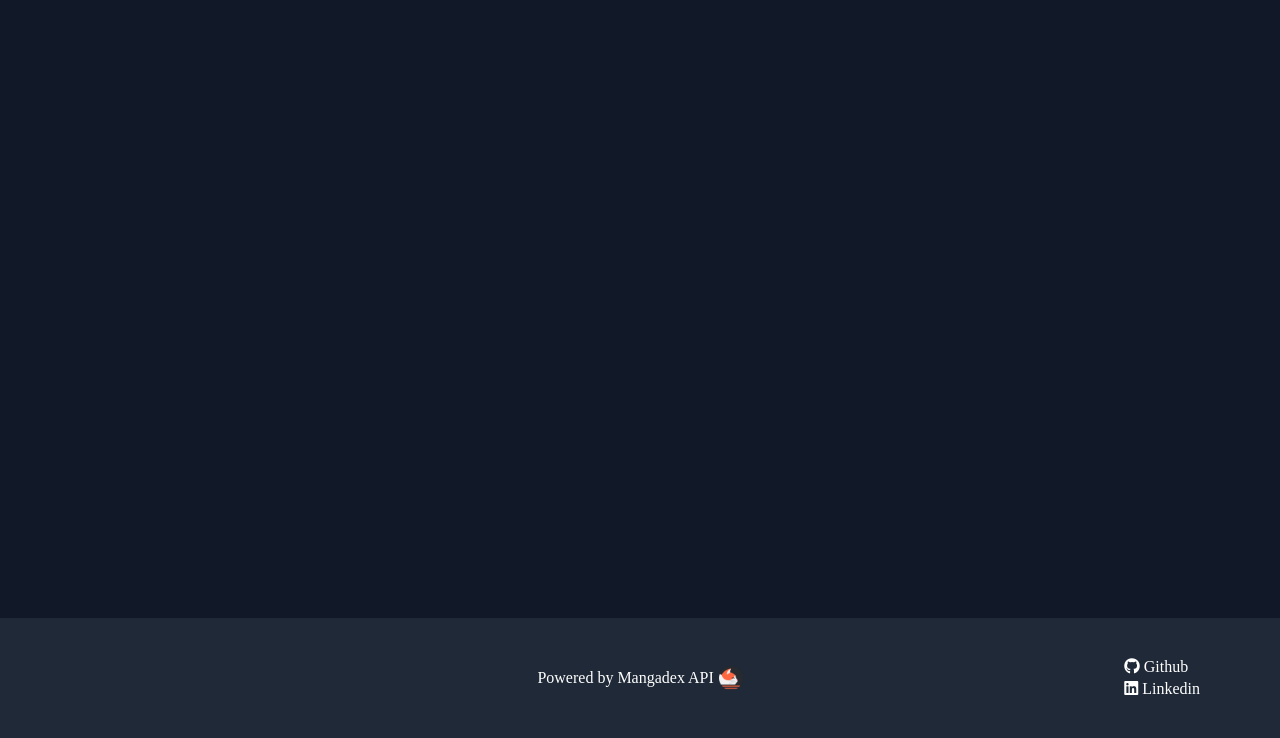
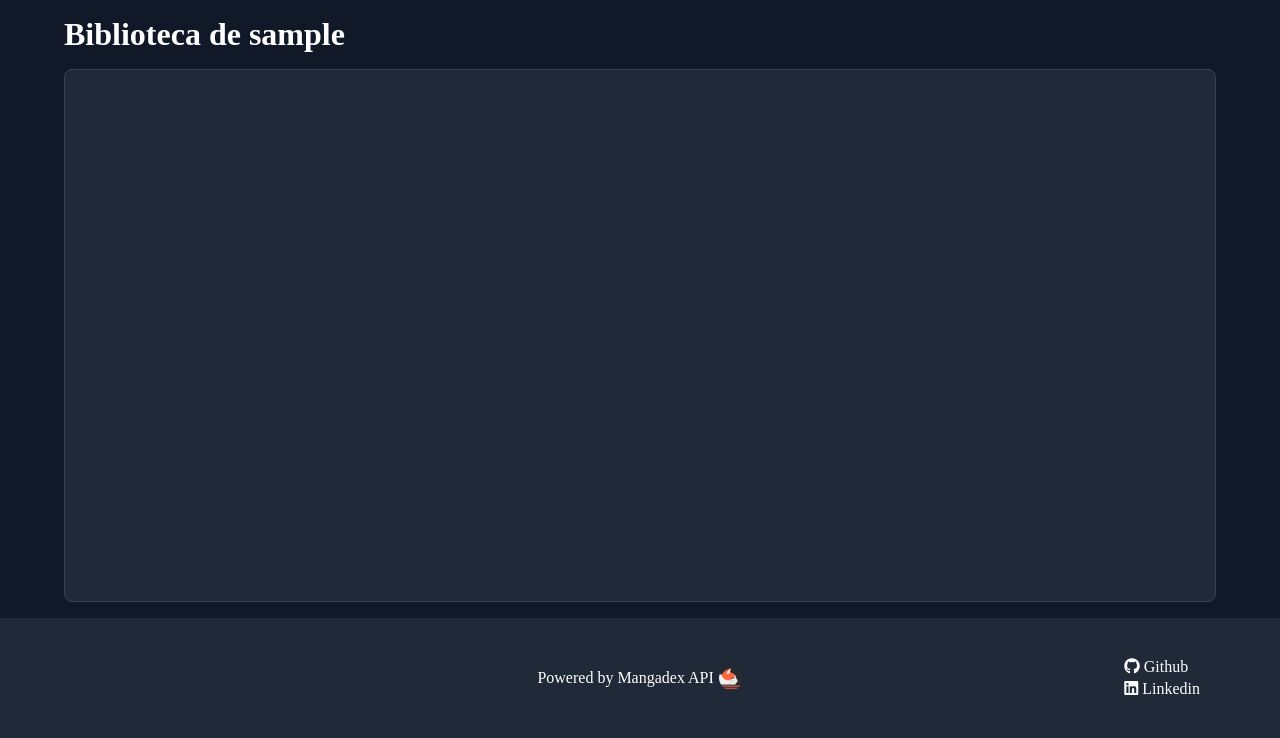
Before and after one commit to ZagZx/manga-and-chips, a Flask app: page /user/library in a window 1280 px wide. Shown: the part 62-800 px from the top of the page. Run offline with Flask 3, Linux system fonts and the light colour scheme; the visitor is signed in with stand-in values (Sample User, id 1); parts of the project's set-up code (start-up, migrations or seed data) failed here and were passed over.

Commit message:
design horroroso da biblioteca & informações na página inicial

```diff
--- a/app/routes/user/library.py
+++ b/app/routes/user/library.py
@@ -15,7 +15,9 @@ def library_view():
 
     mangas = []
 
-    # trava a rota pois faz a requisição do manga_data de todos os mangás ao chamar o manga.title
+    # isso trava a rota porque toda vez que chama o manga.title
+    # solução: enviar apenas o ID do mangá para o HTML, e lá, ter um url_for para uma rota que pega os dados do mangá
+    # fazer um lazy loading com javascript
     for row in library:
 
         manga = Manga(row.manga_id)
@@ -27,7 +29,6 @@ def library_view():
         })
 
     return render_template('library.html', mangas=mangas)
-
 
 @user_bp.route('/library/add', methods = ['POST'])
 @login_required
--- /dev/null
+++ b/app/static/styles/library.css
@@ -0,0 +1,58 @@
+main{
+    display: flex;
+    justify-content: center;
+    padding: 1em 0;
+}
+
+.container{
+    width: 90%;
+    display: flex;
+    flex-direction: column;
+    gap: 1em;
+}
+
+form{
+    height: 100%;
+}
+
+.cards-container{
+    justify-content:center;
+    min-height: 100%;
+    width: 100%;
+    background-color: #1f2937;
+    padding: 1em;
+    border-radius: 0.5em;
+    border: 1px solid #374151;
+    display: flex;
+    flex-direction: row;
+    flex-wrap: wrap;
+    gap: 1em;
+}
+
+.manga-info{
+    display: flex;
+    gap: 1em;
+}
+
+.manga-info p{
+    color: #ef4444;
+}
+
+.card{
+    align-self: start;
+    grid-template-columns: repeat(auto-fit, minmax(200px, 1fr));
+    border-radius: 1em;
+    border: 1px solid #4b5563;
+    display: flex;
+    flex-direction: column;
+    background-color: #374151;
+    padding: 1em;
+    gap: 1em;
+}
+
+
+.card span{
+    white-space: nowrap;
+    overflow: hidden;
+    text-overflow: ellipsis;
+}
--- a/app/templates/base.html
+++ b/app/templates/base.html
@@ -69,7 +69,7 @@
         </a>
 
         <nav class="vertical-nav">
-            <a href="https://github.com/ZagZx" target="_blank">
+            <a href="https://github.com/ZagZx/manga-and-chips" target="_blank">
                 <i class="fa-brands fa-github"></i>
                 <span>Github</span>
             </a>
--- a/app/templates/library.html
+++ b/app/templates/library.html
@@ -4,13 +4,28 @@
 Minha Biblioteca
 {% endblock title %}
 
+{% block head %}
+<link rel="stylesheet" href="{{ url_for('static', filename='styles/library.css') }}">
+{% endblock head %}
+
 {% block main %}
+<div class="container">
+    <h1>Biblioteca de {{ current_user.username}}</h1>
     <form action="{{ url_for('user.remove_from_library') }}" method="post">
-    {% for manga in mangas %}
-        <button name="{{ manga['id'] }}">Remover</button>
-        <img width="112" height="160" src="{{ manga['cover_image'] }}" alt="">
+        <div class="cards-container">
+            {% for manga in mangas %}
+            <div class="card">
+                <span title="{{ manga['title'] }}">{{ manga['title'] }}</span>
+                <div class="manga-info">
+                    <img width="140" height="200" src="{{ manga['cover_image'] }}" alt="">
+                    <p>Em breve outras informações aqui</p>
+                </div>
+                <button class="button" name="{{ manga['id'] }}">Remover</button>
+            </div>
+            {% endfor %}
+        </div>
+    </form>
+</div>
 
-        <p>{{ manga_id }}</p>
-    {% endfor %}
-    </form>
+
 {% endblock main %}
```
Also changed, not shown: app/templates/index.html (+21 -2 lines), docs/cores.md (+1 -0 lines).
